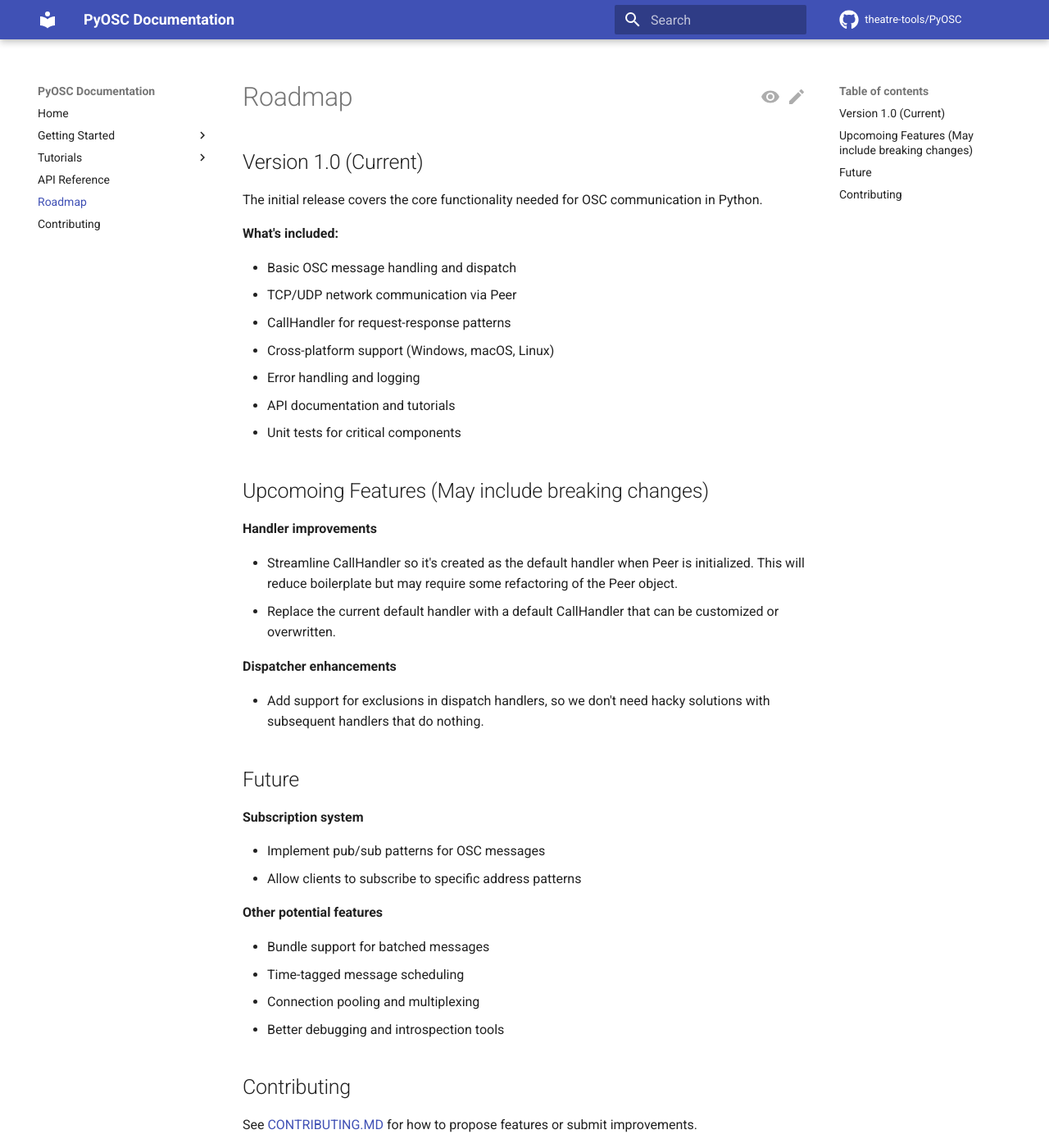
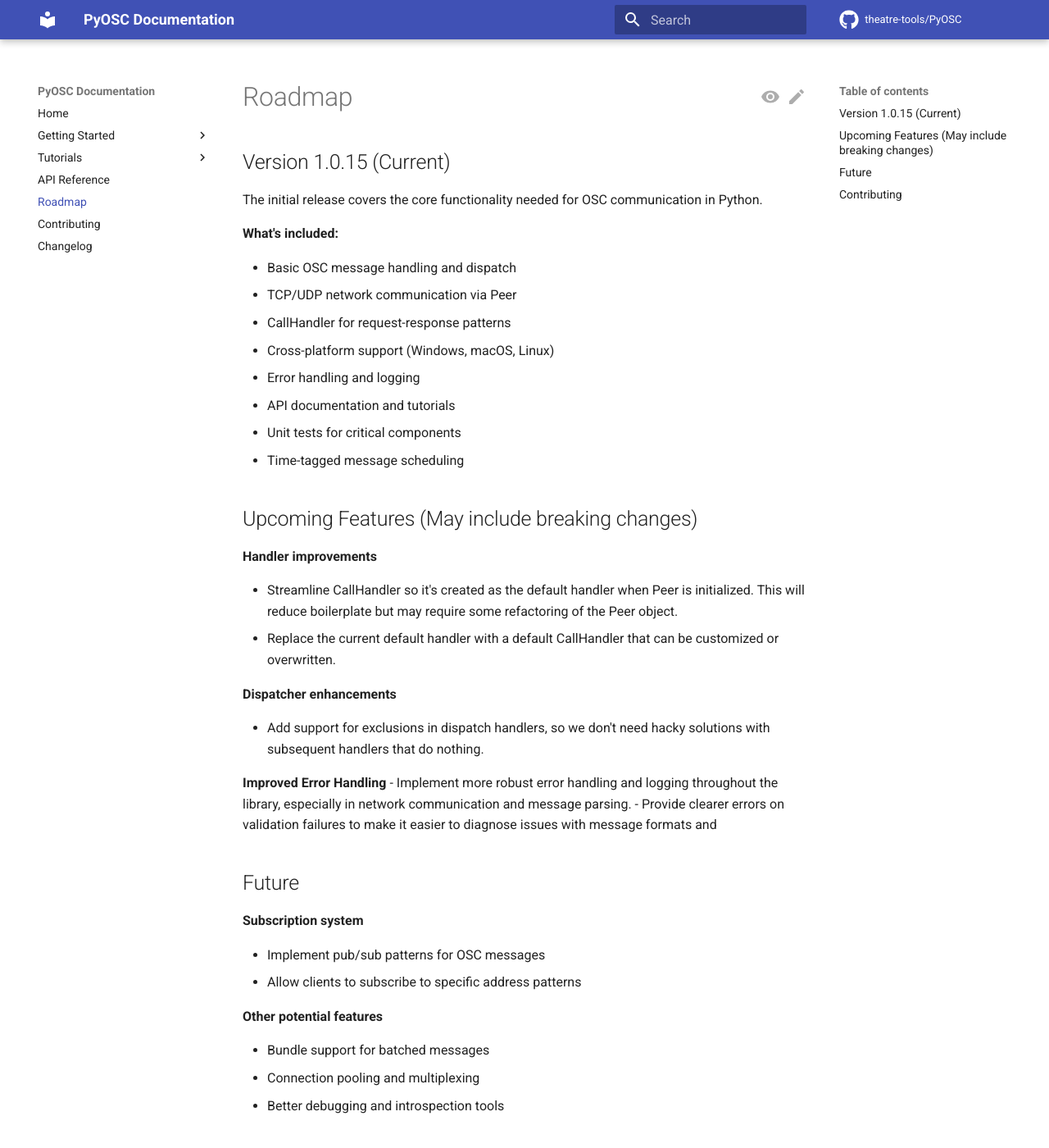
Before and after one commit to Theatre-Tools/PyOSC, an MkDocs documentation site: the page built from docs/roadmap.md, in a window 1280 px wide and 1400 px high. Shown: the whole window at 82% size. Built offline with MkDocs 1.6.1 and Material for MkDocs 9.7.7, drawn with Linux system fonts in a browser that asks for light colours; comment, search, counter and statistics services are not loaded; the version menu is left out.

Commit message:
docs: update README.md and roadmap.md to include dependencies and upcoming features

```diff
--- a/docs/roadmap.md
+++ b/docs/roadmap.md
@@ -1,6 +1,6 @@
 # Roadmap
 
-## Version 1.0 (Current)
+## Version 1.0.15 (Current)
 The initial release covers the core functionality needed for OSC communication in Python.
 
 **What's included:**
@@ -12,8 +12,10 @@ The initial release covers the core functionality needed for OSC communication i
 - Error handling and logging
 - API documentation and tutorials
 - Unit tests for critical components
+- Time-tagged message scheduling
 
-## Upcomoing Features (May include breaking changes)
+
+## Upcoming Features (May include breaking changes)
 
 **Handler improvements**
 
@@ -23,6 +25,10 @@ The initial release covers the core functionality needed for OSC communication i
 **Dispatcher enhancements**
 
 - Add support for exclusions in dispatch handlers, so we don't need hacky solutions with subsequent handlers that do nothing.
+
+**Improved Error Handling**
+- Implement more robust error handling and logging throughout the library, especially in network communication and message parsing.
+- Provide clearer errors on validation failures to make it easier to diagnose issues with message formats and
 
 ## Future
 
--- a/mkdocs.yml
+++ b/mkdocs.yml
@@ -64,5 +64,6 @@ nav:
   - API Reference: api_reference.md
   - Roadmap: roadmap.md
   - Contributing: contributing.md
+  - Changelog: ../CHANGELOG.md
 watch:
   - docs
```
Also changed, not shown: other parts of docs/roadmap.md (+0 -1 lines), README.md (+12 -0 lines).
